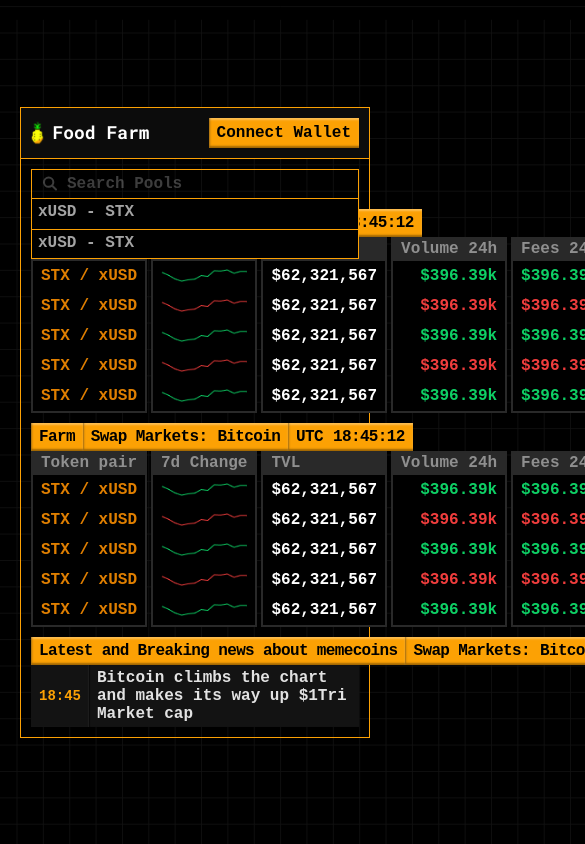
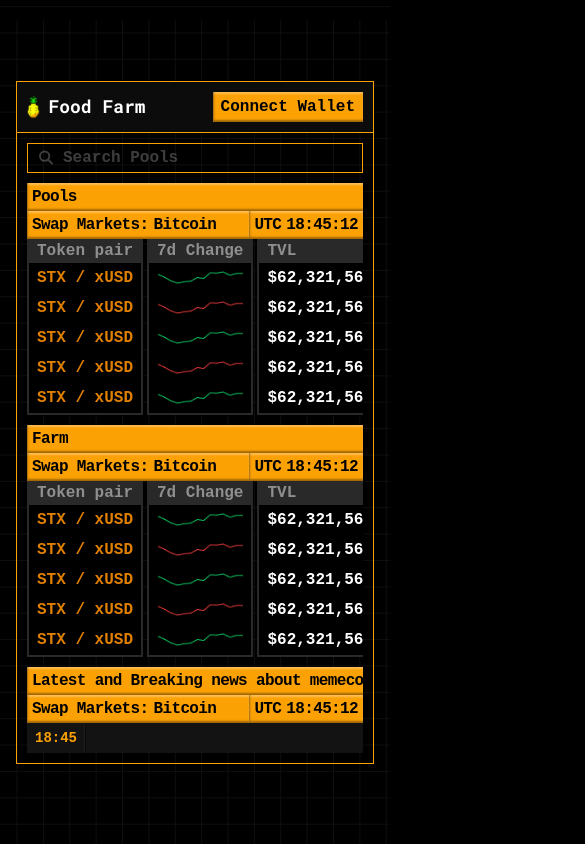
Before and after one commit to zubairpaizer/farf2mfwe2, a Next.js app: page / in a window 390 px wide. Shown: the top 844 px of the page, 585 px wide, since content can reach past the window. Built offline with nearby package versions, Linux system fonts and the light colour scheme; a small style sheet from the web is missing.

Commit message:
home page responsive

```diff
--- a/app/components/PoolTabsCard.js
+++ b/app/components/PoolTabsCard.js
@@ -115,7 +115,7 @@ export const PoolTabsCard = (props) => {
                   <div></div>
                   <div></div>
                 </div>
-                <img className="icon" src={successIcon.src} alt="" />
+                {/* <img className="icon" src={successIcon.src} alt="" /> */}
               </div>
               <h6 className="title">Verify your identity</h6>
               <p className="desc">Sign trx in you wallet. Transactions may take some time. You can close this window</p>
--- a/app/page.js
+++ b/app/page.js
@@ -10,6 +10,7 @@ import React, { useState } from "react";
 
 export default function Home() {
   const [ showWallet, setShowWallet ] = useState(false);
+  const [ showSearch, setShowSearch ] = useState(false);
 
   return (
     <main className="main">
@@ -22,9 +23,12 @@ export default function Home() {
           <div onClick={() => setShowWallet(!showWallet)} className="btn-default btn-lg">Connect Wallet</div>
         </div>
         <div className="box-body">
-          <div className="search-suggestions opened">
+          <div className={(showSearch ? 'opened ' : '') + "search-suggestions"}>
             <from>
-              <input className="field searchbar" type="search" placeholder="Search Pools" />
+              <input
+                onFocus={() => setShowSearch(true)}
+                onBlur={() => setShowSearch(false)}
+                className="field searchbar" type="search" placeholder="Search Pools" />
             </from>
             <div className="suggestions">
               <div className="item">xUSD - STX</div>
@@ -37,13 +41,15 @@ export default function Home() {
                 <div className="gold-block flex-1">
                   <span>Pools</span>
                 </div>
-                <div className="gold-block">
+                <div className="d-flex items-center">
+                  <div className="gold-block flex-1">
                     <span>Swap Markets: </span>
                     <span>Bitcoin</span>
                   </div>
                   <div className="gold-block">
                     <span>UTC </span>
                     <span>18:45:12</span>
+                  </div>
                 </div>
               </div>
               <div className="table-body">
@@ -196,13 +202,15 @@ export default function Home() {
                 <div className="gold-block flex-1">
                   <span>Farm</span>
                 </div>
-                <div className="gold-block">
+                <div className="d-flex items-center">
+                  <div className="gold-block flex-1">
                     <span>Swap Markets: </span>
                     <span>Bitcoin</span>
                   </div>
                   <div className="gold-block">
                     <span>UTC </span>
                     <span>18:45:12</span>
+                  </div>
                 </div>
               </div>
               <div className="table-body">
@@ -354,7 +362,8 @@ export default function Home() {
               <div className="gold-block flex-1">
                 <span>Latest and Breaking news about memecoins</span>
               </div>
-              <div className="gold-block">
+              <div className="d-flex items-center">
+                <div className="gold-block flex-1">
                   <span>Swap Markets: </span>
                   <span>Bitcoin</span>
                 </div>
@@ -363,13 +372,12 @@ export default function Home() {
                   <span>18:45:12</span>
                 </div>
               </div>
+            </div>
             <div className="news">
               <div className="time">
                 <span>18:45</span>
               </div>
-              <div className="text flex-1">
-                <span>Bitcoin climbs the chart and makes its way up $1Tri Market cap</span>
-              </div>
+              <marquee className="text flex-1">Bitcoin climbs the chart and makes its way up $1Tri Market cap</marquee>
             </div>
           </div>
         </div>
--- a/app/styles/index.scss
+++ b/app/styles/index.scss
@@ -156,6 +156,10 @@ body{
 	letter-spacing: -0.64px;
 	white-space: nowrap;
 	box-shadow: 1px -2px 2px 0px rgba(0, 0, 0, 0.37) inset, 0px 2px 2px 0px rgba(255, 255, 255, 0.31) inset;
+	@media (max-width: 767.98px) {
+		column-gap: 5px;
+    padding: 0 5px;
+	}
 }
 .dark-block{
 	display: flex;
@@ -303,6 +307,9 @@ body{
 	align-items: center;
 	justify-content: center;
 	padding: 20px;
+	@media (max-width: 767.98px) {
+		padding: 16px;
+	}
 }
 
 .box{
@@ -382,10 +389,17 @@ body{
 	.table-header{
 		display: flex;
 		justify-content: space-between;
+		@media (max-width: 767.98px) {
+			flex-direction: column;
+			overflow-x: hidden;
+		}
 	}
 	.table-body{
 		display: flex;
 		column-gap: 4px;
+		@media (max-width: 767.98px) {
+			overflow-x: auto;
+		}
 		.table-col{
 			width: 100%;
 			height: 100%;
@@ -419,7 +433,7 @@ body{
 			&:nth-child(6),
 			&:nth-child(7){
 				.col-cell{
-						justify-content: flex-end;
+					justify-content: flex-end;
 				}
 			}
 		}
```
Lines whose indentation alone changed are shown as unchanged.
